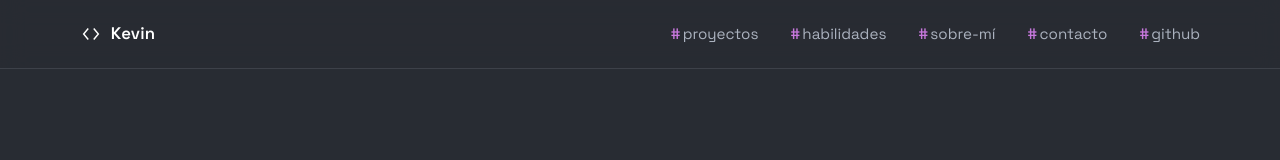
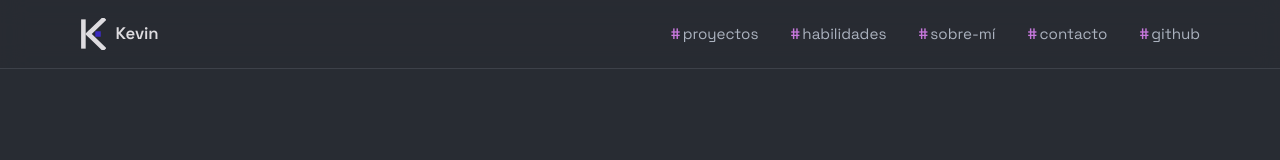
Before and after one commit to KevinLise/portafolio, a React (Vite) app: page / in a window 1280 px wide. Shown: the top 160 px of the page. Built offline with nearby package versions, Linux system fonts and the light colour scheme.

Commit message:
feat: nuevo logo monograma K con acento indigo

```diff
--- a/src/App.jsx
+++ b/src/App.jsx
@@ -44,6 +44,23 @@ function Icon({ name, size = 18 }) {
     )
   }
   return null
+}
+
+function BrandMark() {
+  return (
+    <svg
+      className="brand-mark"
+      width="26"
+      height="32"
+      viewBox="0 0 28 35"
+      fill="none"
+      aria-hidden="true"
+    >
+      <rect x="1" y="1.5" width="5" height="32" fill="#DEDCE0" />
+      <path d="M9 17.5 25 2M9 17.5 25 33" stroke="#DEDCE0" strokeWidth="5" strokeLinecap="square" />
+      <rect x="16.5" y="14.5" width="6" height="6" fill="#3C2BC2" />
+    </svg>
+  )
 }
 
 function Pixels({ className = '' }) {
@@ -119,16 +136,9 @@ export default function App() {
     <>
       <header className={`site-header ${menuOpen ? 'is-open' : ''}`}>
         <div className="container header-inner">
-          <a className="brand" href="#inicio" onClick={closeMenu} aria-label="Inicio">
-            <svg width="22" height="22" viewBox="0 0 24 24" aria-hidden="true">
-              <path
-                d="M9 6 4 12l5 6M15 6l5 6-5 6"
-                fill="none"
-                stroke="currentColor"
-                strokeWidth="1.6"
-              />
-            </svg>
-            <span>Kevin</span>
+          <a className="brand" href="#inicio" onClick={closeMenu} aria-label="Kevin — inicio">
+            <BrandMark />
+            <span className="brand-name">Kevin</span>
           </a>
 
           <nav className="desktop-nav" aria-label="Navegación principal">
@@ -377,15 +387,8 @@ export default function App() {
           <div className="footer-brand">
             <div className="footer-top">
               <a className="brand" href="#inicio">
-                <svg width="22" height="22" viewBox="0 0 24 24" aria-hidden="true">
-                  <path
-                    d="M9 6 4 12l5 6M15 6l5 6-5 6"
-                    fill="none"
-                    stroke="currentColor"
-                    strokeWidth="1.6"
-                  />
-                </svg>
-                <span>Kevin</span>
+                <BrandMark />
+                <span className="brand-name">Kevin</span>
               </a>
               <a href={`mailto:${profile.email}`}>{profile.email}</a>
             </div>
--- a/src/styles.css
+++ b/src/styles.css
@@ -106,15 +106,16 @@ img {
 .brand {
   display: inline-flex;
   align-items: center;
-  gap: 0.55rem;
-  color: var(--white);
+  gap: 0.6rem;
+  color: #dedce0;
   font-weight: 600;
   font-size: 1.05rem;
-  letter-spacing: 0.01em;
+  letter-spacing: -0.01em;
 }
 
-.brand svg {
-  color: var(--white);
+.brand-mark {
+  display: block;
+  flex-shrink: 0;
 }
 
 .desktop-nav {
```
Also changed, not shown: index.html (+1 -1 lines).
